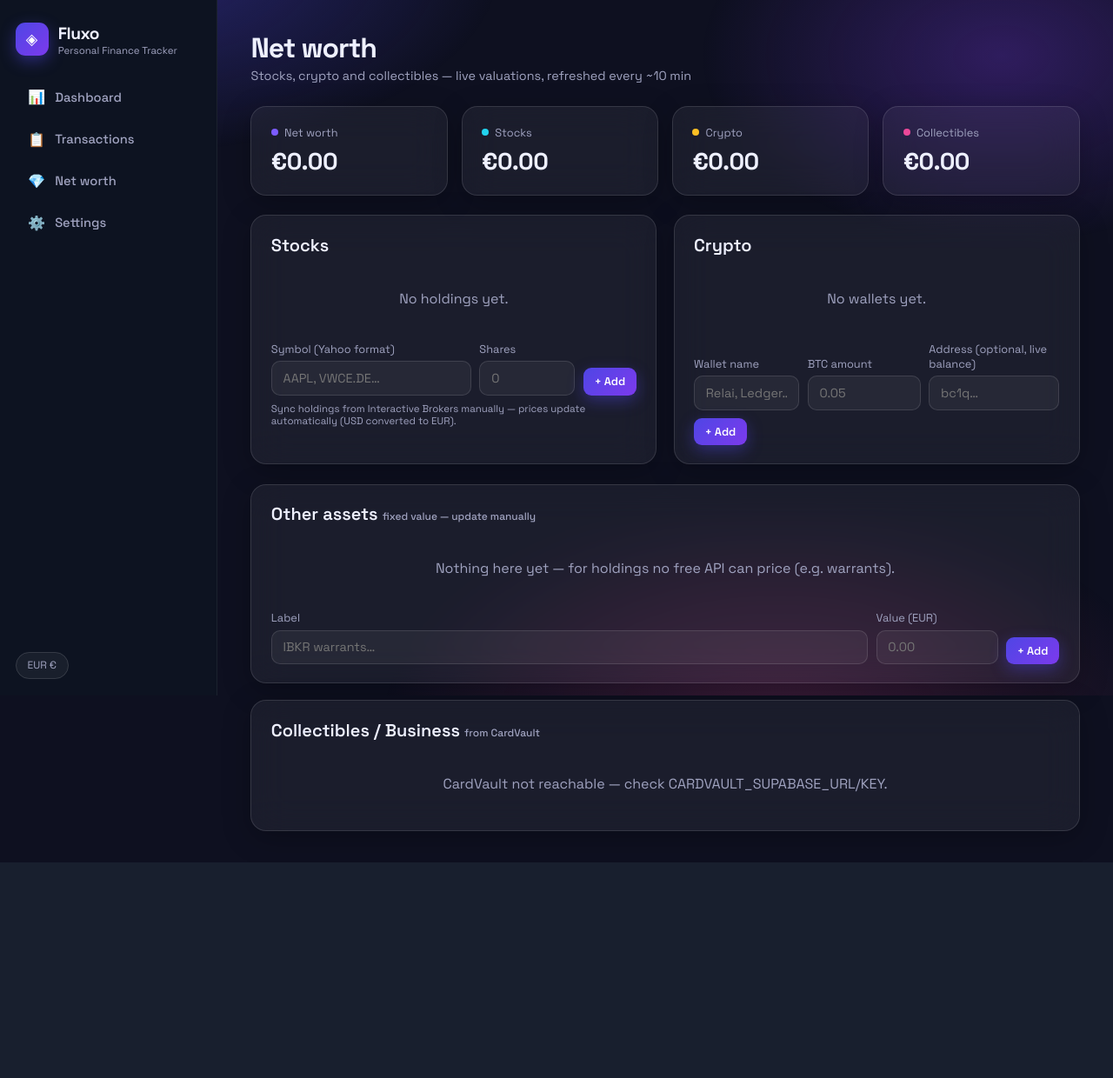
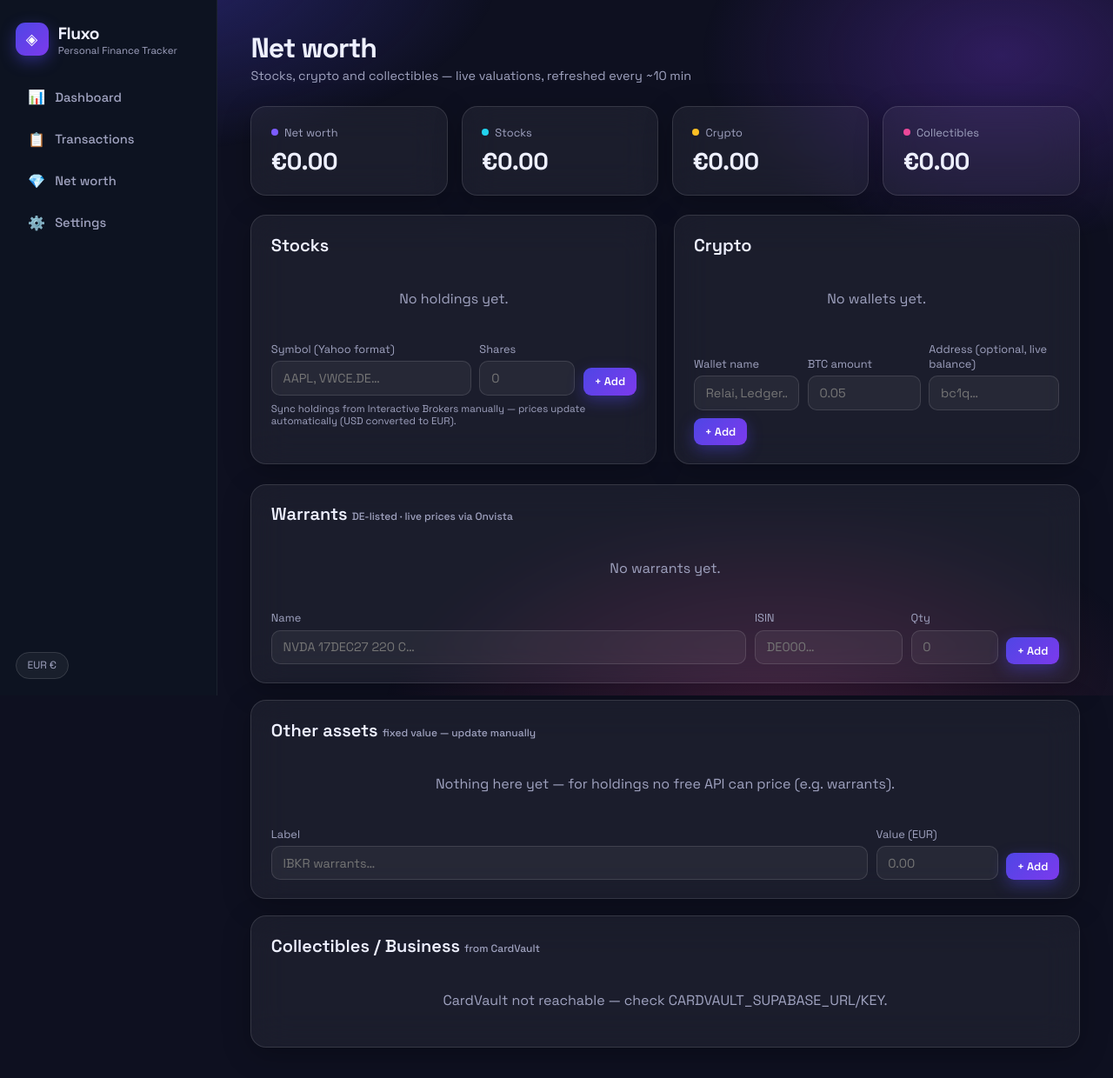
Before and after one commit to duaneyoung/fluxo, a Flask app: template templates/networth.html in a window 1280 px wide. Shown: the whole page at 87% size. Before the commit the page ends 992 px from the top, so only its background shows below. Run offline with Flask 3, Linux system fonts and the light colour scheme; the template is opened without the code that fills it, so the values that code supplies are empty.

Commit message:
Net worth: live warrant pricing via Onvista (ISIN-based)

```diff
--- a/app.py
+++ b/app.py
@@ -316,15 +316,19 @@ def networth_view():
     assets = assets or []
 
     btc = networth.btc_price_eur()
-    stocks, crypto, manual = [], [], []
+    stocks, crypto, manual, warrants = [], [], [], []
     for a in assets:
         if a['kind'] == 'stock':
             price = networth.stock_quote_eur(a['label'])
             stocks.append({**a, 'price': price,
                            'value': round(price * a['quantity'], 2) if price else None})
+        elif a['kind'] == 'warrant':
+            # German-listed warrant: address column holds the ISIN.
+            price = networth.warrant_quote_eur(a['address']) if a['address'] else None
+            warrants.append({**a, 'price': price,
+                             'value': round(price * a['quantity'], 2) if price else None})
         elif a['kind'] == 'manual':
-            # Fixed-value asset (e.g. warrants no free API can price):
-            # quantity holds the EUR value directly.
+            # Fixed-value asset: quantity holds the EUR value directly.
             manual.append({**a, 'value': round(a['quantity'], 2)})
         else:
             qty = a['quantity']
@@ -337,6 +341,7 @@ def networth_view():
     cards = networth.cardvault_snapshot()
     totals = {
         'stocks': round(sum(s['value'] or 0 for s in stocks), 2),
+        'warrants': round(sum(w['value'] or 0 for w in warrants), 2),
         'crypto': round(sum(c['value'] or 0 for c in crypto), 2),
         'other': round(sum(m['value'] for m in manual), 2),
         'collectibles': cards['value'] if cards else 0,
@@ -344,8 +349,9 @@ def networth_view():
     totals['net'] = round(sum(totals.values()), 2)
 
     return render_template('networth.html', stocks=stocks, crypto=crypto,
-                           manual=manual, cards=cards, totals=totals,
-                           btc_price=btc, table_missing=table_missing)
+                           warrants=warrants, manual=manual, cards=cards,
+                           totals=totals, btc_price=btc,
+                           table_missing=table_missing)
 
 
 @app.route('/networth/add', methods=['POST'])
--- a/templates/networth.html
+++ b/templates/networth.html
@@ -35,6 +35,12 @@
         <div class="lbl"><span class="dot" style="background:var(--pink)"></span>Collectibles</div>
         <div class="val">{{ currency_symbol }}{{ totals.collectibles|money }}</div>
     </div>
+    {% if totals.warrants %}
+    <div class="metric glass">
+        <div class="lbl"><span class="dot" style="background:#60a5fa"></span>Warrants</div>
+        <div class="val">{{ currency_symbol }}{{ totals.warrants|money }}</div>
+    </div>
+    {% endif %}
     {% if totals.other %}
     <div class="metric glass">
         <div class="lbl"><span class="dot" style="background:var(--muted)"></span>Other</div>
@@ -125,6 +131,48 @@
     </div>
 </div>
 
+<!-- Warrants (German-listed, priced via Onvista) -->
+<div class="panel glass" style="margin-top:1.2rem">
+    <h2>Warrants <span style="font-size:.75rem;color:var(--muted);font-weight:500">DE-listed · live prices via Onvista</span></h2>
+    {% if warrants %}
+    <div class="table-wrap"><table>
+        <thead><tr><th>Name</th><th>ISIN</th><th class="num">Qty</th><th class="num">Price</th><th class="num">Value</th><th></th></tr></thead>
+        <tbody>
+        {% for w in warrants %}
+        <tr>
+            <td>{{ w.label }}</td>
+            <td class="mono" style="color:var(--cyan)">{{ w.address }}</td>
+            <td class="num">{{ w.quantity|int }}</td>
+            <td class="num">{% if w.price %}{{ currency_symbol }}{{ w.price }}{% else %}—{% endif %}</td>
+            <td class="num">{% if w.value %}{{ currency_symbol }}{{ w.value|money }}{% else %}—{% endif %}</td>
+            <td><form method="post" action="{{ url_for('networth_delete', asset_id=w.id) }}"
+                      onsubmit="return confirm('Remove {{ w.label }}?')" style="text-align:right">
+                <button class="icon-btn danger">🗑</button></form></td>
+        </tr>
+        {% endfor %}
+        </tbody>
+    </table></div>
+    {% else %}<div class="empty" style="padding:1.4rem">No warrants yet.</div>{% endif %}
+
+    <form method="post" action="{{ url_for('networth_add') }}"
+          style="display:flex;gap:.6rem;margin-top:1rem;align-items:end;flex-wrap:wrap">
+        <input type="hidden" name="kind" value="warrant">
+        <div class="fg" style="flex:1;min-width:140px">
+            <label>Name</label>
+            <input type="text" name="label" required placeholder="NVDA 17DEC27 220 C…">
+        </div>
+        <div class="fg" style="width:170px">
+            <label>ISIN</label>
+            <input type="text" name="address" required placeholder="DE000…">
+        </div>
+        <div class="fg" style="width:100px">
+            <label>Qty</label>
+            <input type="number" step="any" min="0" name="quantity" required placeholder="0">
+        </div>
+        <button class="btn sm" type="submit">+ Add</button>
+    </form>
+</div>
+
 <!-- Other / manual-value assets -->
 <div class="panel glass" style="margin-top:1.2rem">
     <h2>Other assets <span style="font-size:.75rem;color:var(--muted);font-weight:500">fixed value — update manually</span></h2>
```
Also changed, not shown: networth.py (+18 -0 lines).
